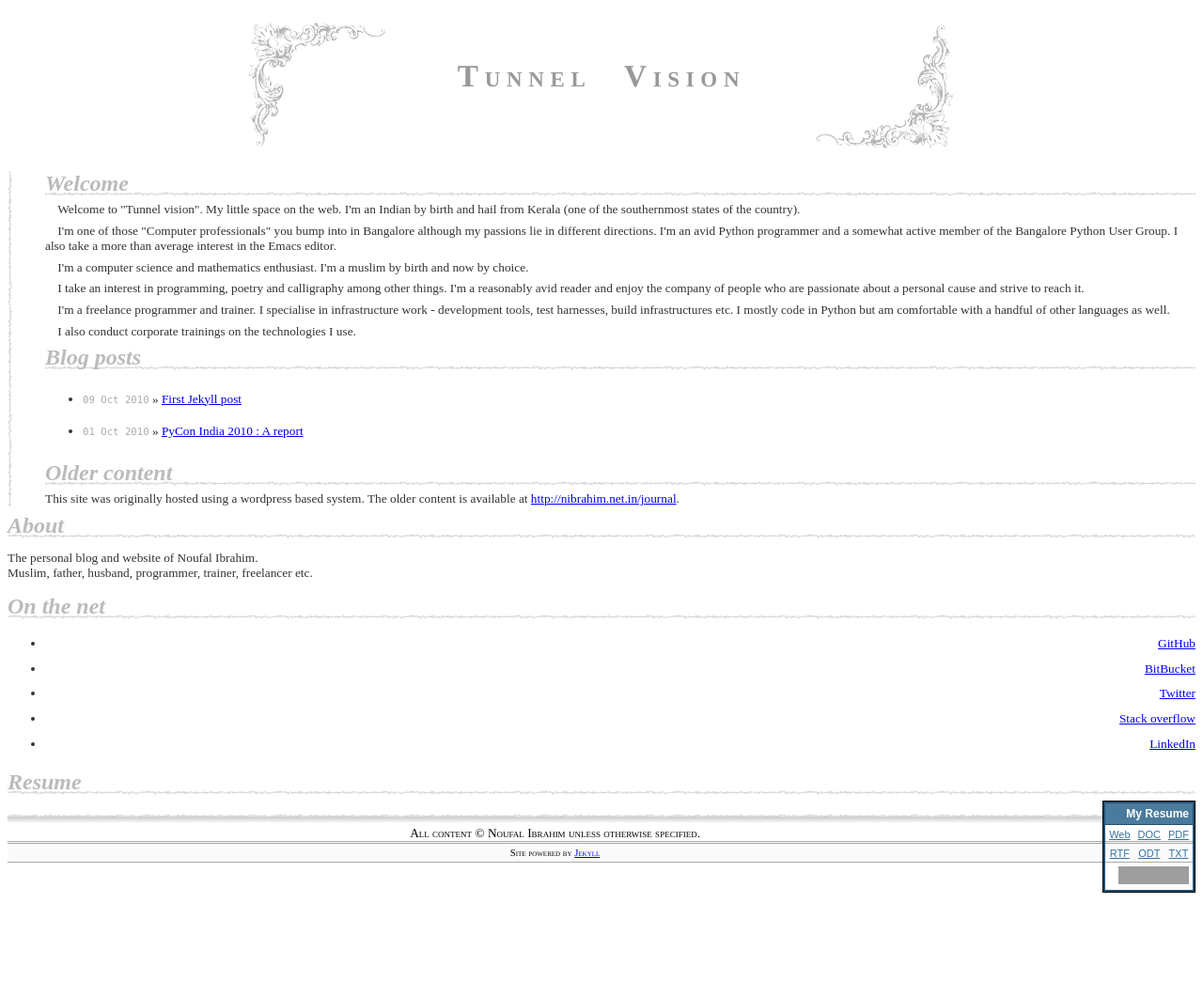
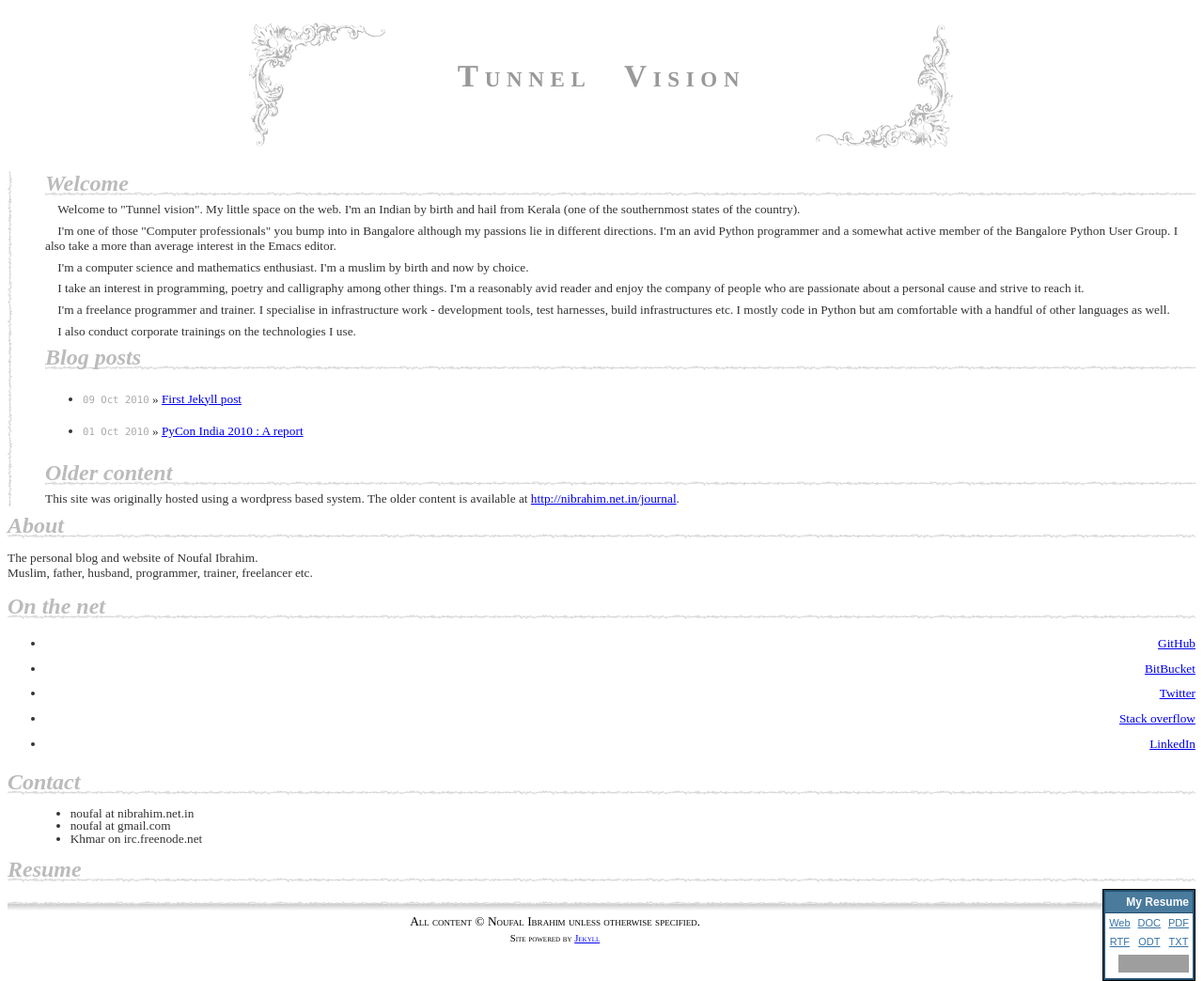
Before and after one commit to nibrahim/nibrahim.net.in, a Jekyll site: the page built from index.html, in a window 1280 px wide. Shown: the whole page at 94% size. Built offline with Jekyll 4.4.1, drawn with Linux system fonts in a browser that asks for light colours; a style sheet for code colours, icons or effects is not loaded; before the commit the page ends 950 px from its top, so only the background shows below that; grey boxes are pictures that could not be loaded.

Commit message:
Fixed contact information and credits

```diff
--- a/_layouts/base.html
+++ b/_layouts/base.html
@@ -31,17 +31,22 @@
 	    <h2>On the net</h2>
 	    <ul class="places">
 	      <li><a href="http://github.com/nibrahim/">GitHub</a></li>
-	      <li><a href="http://bitbucket.com/bitbuket/">BitBucket</a></li>
+	      <li><a href="http://bitbucket.org/nibrahim/">BitBucket</a></li>
 	      <li><a href="http://twitter.com/noufalibrahim">Twitter</a></li>
 	      <li><a
 		      href="http://stackoverflow.com/users/229602/noufal-ibrahim">Stack overflow</a></li>
 	      <li><a href="http://in.linkedin.com/in/noufalibrahim">LinkedIn</a></li>
 	    </ul>
+	    <h2>Contact</h2>
+	    <ul class="contact">
+	      <li>noufal at nibrahim.net.in</li>
+	      <li>noufal at gmail.com</li>
+	      <li>Khmar on irc.freenode.net</li>
+	    </ul>
 	    <h2>Resume</h2>
 	    <div class="resume"> <!-- Resume badge -->
 	      <table id="emurse_resume_badge_gogomonkey" cellspacing="0"   cellpadding="4" border="0" style="border: 2px solid #224f6f   ;font-family:arial;font-size:11px;"><tr>  <th colspan="3"   style="border-bottom: 1px solid   #224f6f;font-size:12px;color:#fff;background:#4a7b9d;">  My   Resume</th></tr><tr>  <td style="text-align: center;">    <a   href="http://noufalibrahim.emurse.com/">    Web</a>  </td>  <td   style="text-align: center;">    <a   href="http://noufalibrahim.emurse.com/download/doc/">    DOC</a>  </td>  <td   style="text-align: center;">    <a   href="http://noufalibrahim.emurse.com/download/pdf/">    PDF</a>  </td></tr><tr>  <td   style="text-align: center;">    <a   href="http://noufalibrahim.emurse.com/download/rtf/">    RTF</a>  </td>  <td   style="text-align: center;">    <a   href="http://noufalibrahim.emurse.com/download/odt/">    ODT</a>  </td>  <td   style="text-align: center;">    <a   href="http://noufalibrahim.emurse.com/download/txt/">    TXT</a>  </td></tr><tr>  <th   colspan="3">    <a href="http://www.emurse.com"><img   src="http://www.emurse.com/images/badge_powered.gif"   alt="powered by emurse"   style="width:75px;height:19px;border:0;" width="75"   height="19" />    </a>  </th></tr> </table>
 	    </div>
-
 	  </div>
 
 	</div>
--- a/css/style.css
+++ b/css/style.css
@@ -50,6 +50,12 @@
               line-height: 25pt;
  }
 
+ul.contact li {
+                margin-left: 2em;
+                list-style-type: disc;
+                line-height: 1em;
+ }
+
 h2 {
      margin: 5pt 0;
      text-align: left;
@@ -100,9 +106,6 @@
              }
 
 div.credits {
-              background-color: #fafafa;
-              border-top: 3px double #aaa;
-              border-bottom: 1px solid #aaa;
               padding: 3pt 0;
               margin:0;
               font-size: 8pt;
```
